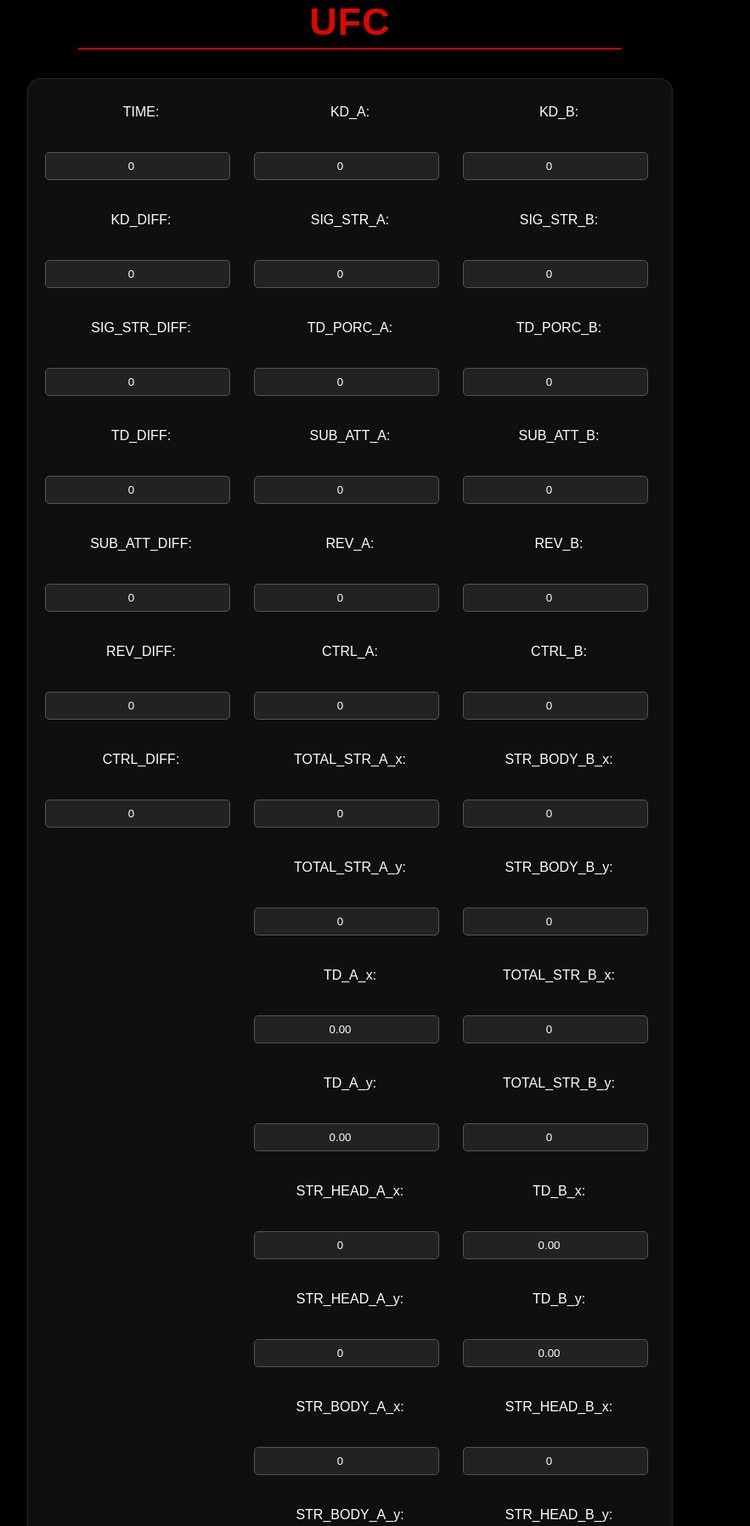
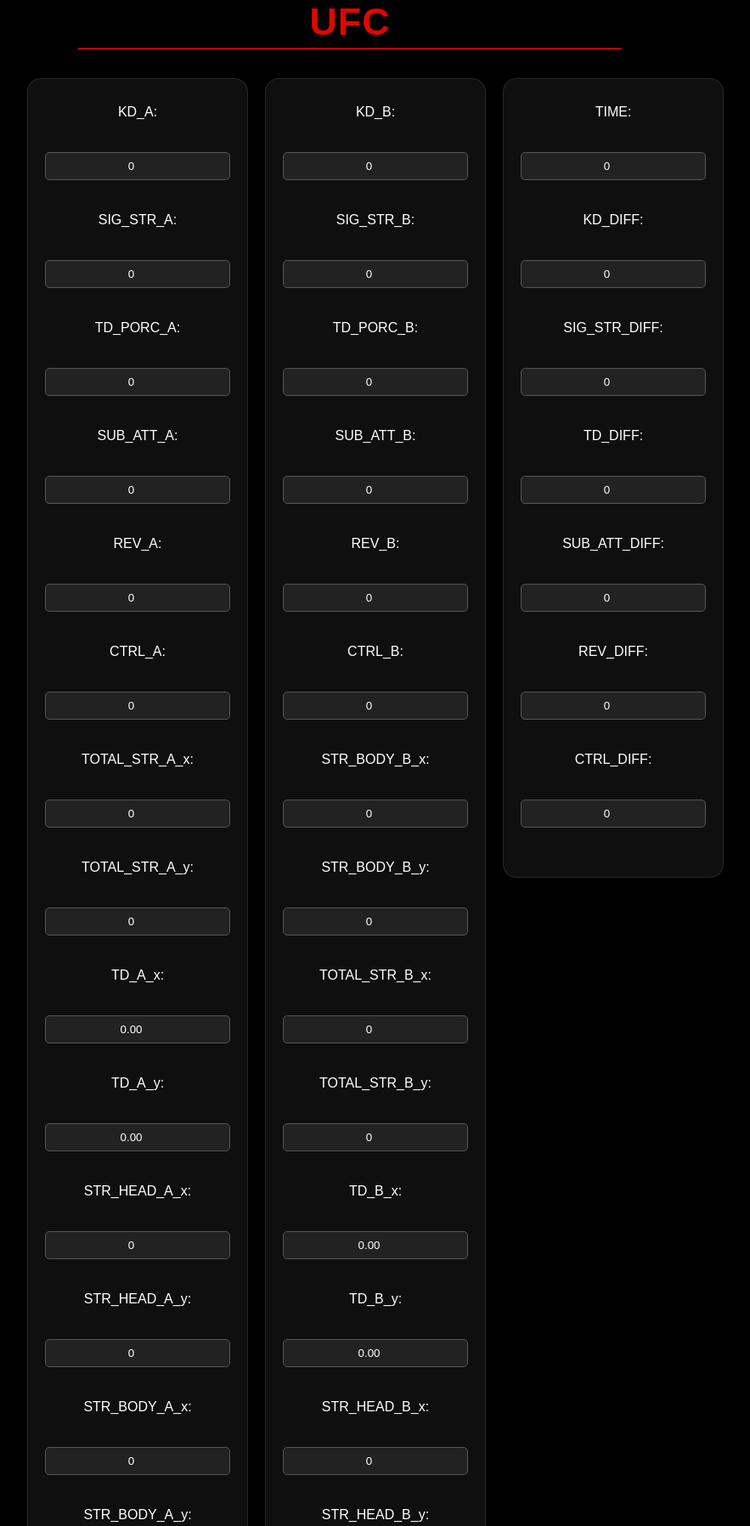
Before and after one commit to UCM-GIDIA-PD1/c2425-R4sw, a FastAPI app: page /p1 in a window 1280 px wide. Shown: the part 135-1931 px from the top of the page at 85% size, without its empty margins (228-1111 px from the left). Run offline with FastAPI, Linux system fonts and the light colour scheme.

Commit message:
mejoro css p1
fromulario tiene un recuadro para cada columna

```diff
--- a/static/css/styles_P1.css
+++ b/static/css/styles_P1.css
@@ -29,6 +29,13 @@
     grid-template-columns: 1fr 1fr 1fr; /* Tres columnas iguales */
     gap: 20px; /* Espacio entre las columnas */
     margin-top: 20px;
+}
+
+.pelea,.peleador-A,.peleador-B {
+    display: flex;
+    flex-direction: column;
+    gap: 10px;
+
     background: rgba(255, 255, 255, 0.06);
     border: 1px solid rgba(255, 255, 255, 0.1);
     border-radius: 16px;
@@ -36,13 +43,24 @@
     width: auto;
     text-align: center;
     box-shadow: 0 8px 16px rgba(0,0,0,0.4);
+
+    height: auto;
+    max-height: fit-content;
 }
 
-.pelea,.peleador-A, .peleador-B {
+/* .peleador-A, .peleador-B {
     display: flex;
     flex-direction: column;
     gap: 10px;
-}
+
+    background: rgba(255, 255, 255, 0.06);
+    border: 1px solid rgba(255, 255, 255, 0.1);
+    border-radius: 16px;
+    padding: 30px 20px;
+    width: auto;
+    text-align: center;
+    box-shadow: 0 8px 16px rgba(0,0,0,0.4);
+} */
 
 .submit-btn {
     padding: 0.75rem 2rem;
```
Also changed, not shown: templates/modelo_P1.html (+22 -22 lines).
